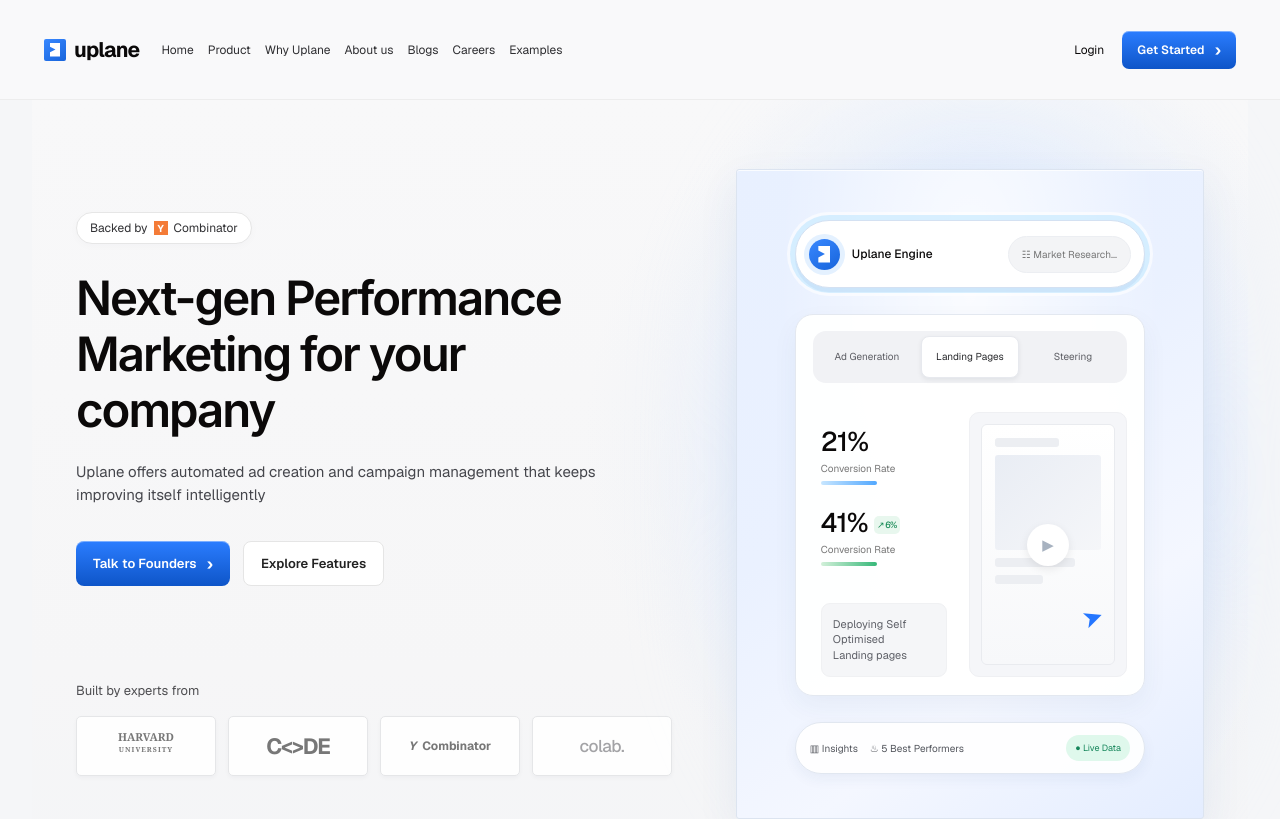
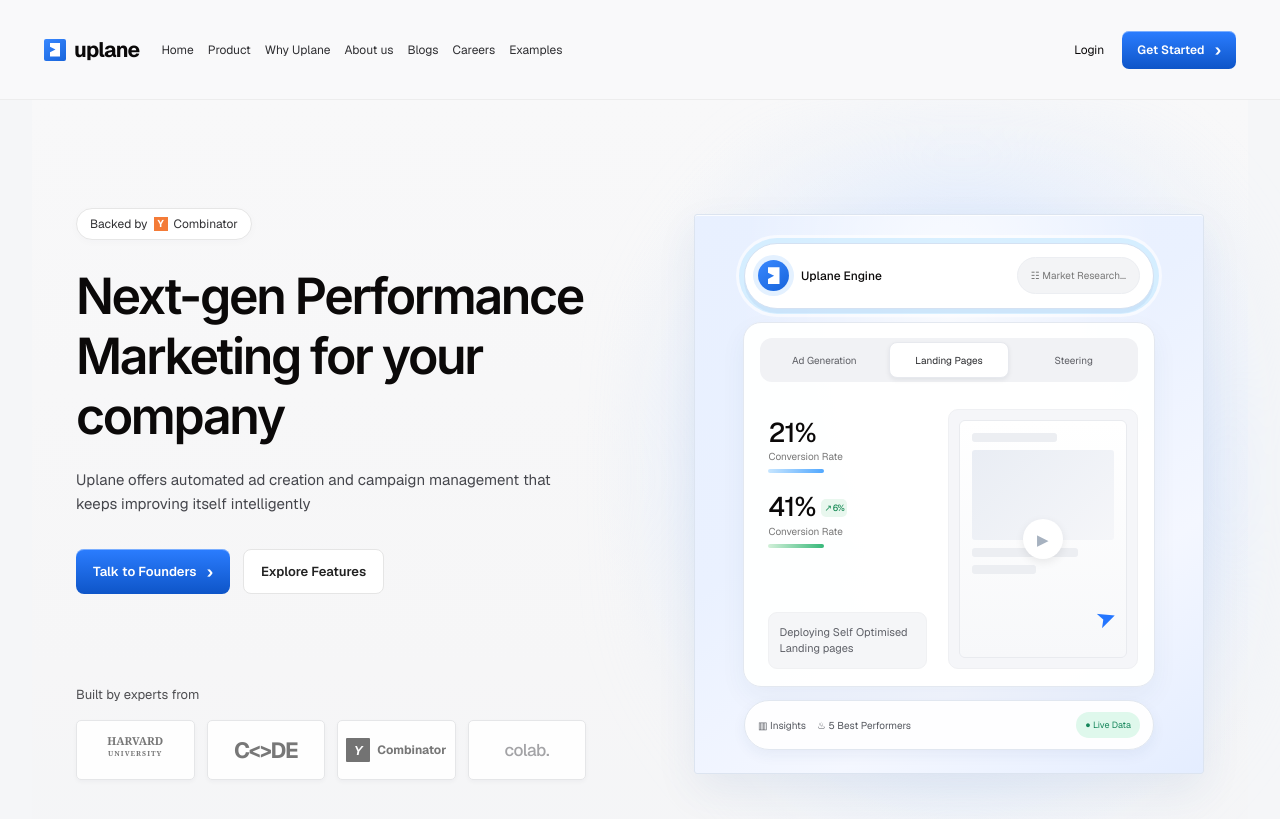
Before and after one commit to adityajadhav19/uplane-website, a Next.js app: page / in a window 1280 px wide. Shown: the top 819 px of the page. Built offline with nearby package versions, Linux system fonts and the light colour scheme.

Commit message:
Match hero dashboard proportions and YC mark to Figma reference

```diff
--- a/app/globals.css
+++ b/app/globals.css
@@ -218,32 +218,238 @@ main{background:#f5f6f8}
 }
 
 
-/* Hard correction for hero proportions and dashboard hierarchy. */
-@media(min-width:761px){
- .hero{grid-template-columns:minmax(0,1.12fr) minmax(0,.88fr)!important;gap:64px!important}
- .hero-copy{width:100%;max-width:680px!important}
- .hero h1{font-size:clamp(46px,3.7vw,58px)!important;letter-spacing:-2px!important;line-height:1.18!important}
- .expert-logos>div{display:grid!important;grid-template-columns:repeat(4,minmax(0,1fr))!important;flex-wrap:nowrap!important;width:100%!important;max-width:680px!important;gap:12px!important}
- .expert-logos>div>span{min-width:0!important;width:100%!important}
+/* Final hero correction based on the supplied Figma reference. */
+@media(min-width:1101px){
+  .hero{
+    grid-template-columns:minmax(0,1fr) minmax(0,1fr)!important;
+    gap:108px!important;
+    min-height:790px;
+    align-items:center;
+  }
+  .hero-copy{width:100%;max-width:620px!important;min-width:0}
+  .hero h1{
+    max-width:620px;
+    font-size:clamp(50px,3.85vw,58px)!important;
+    line-height:1.2!important;
+    letter-spacing:-2.35px!important;
+  }
+  .expert-logos{margin-top:92px}
+  .expert-logos>div{
+    display:grid!important;
+    grid-template-columns:repeat(4,minmax(0,1fr))!important;
+    flex-wrap:nowrap!important;
+    width:100%!important;
+    max-width:620px!important;
+    gap:12px!important;
+  }
+  .expert-logos>div>span{
+    min-width:0!important;
+    width:100%!important;
+    height:60px!important;
+    white-space:nowrap;
+  }
 }
-.engine-panel{display:flex!important;flex-direction:column!important;gap:26px!important}
-.engine-content{display:flex!important;flex-direction:column!important;width:100%!important;min-height:0!important;padding:16px 17px 18px!important}
-.engine-tabs{display:grid!important;grid-template-columns:repeat(3,minmax(0,1fr))!important;width:100%!important;height:auto!important;min-height:0!important;margin:0 0 15px!important;padding:5px!important;gap:5px!important}
-.engine-tabs span{display:flex!important;align-items:center!important;justify-content:center!important;min-width:0!important;width:100%!important;height:42px!important;padding:8px 4px!important;white-space:nowrap!important;line-height:1.2!important}
-.engine-body{display:grid!important;grid-template-columns:minmax(0,.9fr) minmax(0,1fr)!important;align-items:stretch!important;gap:14px!important;width:100%!important;min-height:265px!important}
-.conversion{display:flex!important;flex-direction:column!important;min-width:0!important;gap:20px!important}
-.preview-card{position:relative!important;display:grid!important;min-width:0!important;width:100%!important;min-height:260px!important;height:100%!important}
-.engine-foot{display:flex!important;flex-direction:row!important;align-items:center!important}
+.expert-logos>div>span:nth-child(3){
+  display:flex!important;
+  align-items:center!important;
+  justify-content:center!important;
+  gap:7px!important;
+}
+.expert-logos .yc-mark{
+  display:inline-flex!important;
+  align-items:center!important;
+  justify-content:center!important;
+  flex:0 0 24px!important;
+  width:24px!important;
+  height:24px!important;
+  padding:0!important;
+  margin:0!important;
+  background:#737373!important;
+  color:#fff!important;
+  font-family:Arial,sans-serif!important;
+  font-size:13px!important;
+  font-weight:700!important;
+  line-height:1!important;
+  letter-spacing:0!important;
+  border-radius:1px!important;
+}
+.dashboard-frame{
+  width:100%;
+  aspect-ratio:.91;
+  height:auto;
+  min-height:0!important;
+  padding:5.5% 9.5% 4.5%!important;
+  display:flex;
+  align-items:stretch!important;
+}
+.engine-panel{
+  width:100%;
+  height:100%;
+  min-height:0!important;
+  display:flex!important;
+  flex-direction:column!important;
+  justify-content:space-between;
+  gap:0!important;
+}
+.engine-top{display:flex;justify-content:center;flex:0 0 auto}
+.engine-pill{
+  width:100%;
+  max-width:410px;
+  min-width:0;
+  height:66px!important;
+  min-height:66px;
+}
+.engine-content{
+  display:flex!important;
+  flex-direction:column!important;
+  width:100%;
+  min-height:0!important;
+  height:auto;
+  padding:15px 16px 17px!important;
+  border:1px solid #e3e8f0;
+  border-radius:18px;
+  background:rgba(255,255,255,.97);
+  box-shadow:0 10px 26px rgba(44,74,117,.055);
+}
+.engine-tabs{
+  display:grid!important;
+  grid-template-columns:repeat(3,minmax(0,1fr))!important;
+  width:100%;
+  height:44px!important;
+  min-height:44px!important;
+  margin:0 0 13px!important;
+  padding:4px!important;
+  gap:5px!important;
+  border-radius:12px;
+  background:#f1f2f5;
+}
+.engine-tabs span{
+  display:flex!important;
+  align-items:center!important;
+  justify-content:center!important;
+  width:100%!important;
+  height:100%!important;
+  min-width:0!important;
+  padding:6px 3px!important;
+  white-space:nowrap!important;
+  line-height:1.1!important;
+  font-size:10px;
+}
+.engine-body{
+  display:grid!important;
+  grid-template-columns:minmax(0,.92fr) minmax(0,1fr)!important;
+  align-items:stretch!important;
+  gap:13px!important;
+  width:100%;
+  min-height:260px!important;
+}
+.conversion{
+  display:flex!important;
+  flex-direction:column!important;
+  min-width:0!important;
+  padding:10px 8px 0!important;
+  gap:20px!important;
+}
+.conversion>div{position:relative}
+.conversion b{font-size:27px;line-height:1.05}
+.conversion small{font-size:10px}
+.conversion-line{width:56px;height:4px}
+.conversion p{
+  margin-top:auto!important;
+  padding:12px 10px!important;
+  background:#f5f6f8;
+  border:1px solid #f0f1f3;
+  border-radius:9px;
+  font-size:11px;
+}
+.preview-card{
+  position:relative!important;
+  display:grid!important;
+  min-width:0!important;
+  width:100%!important;
+  min-height:260px!important;
+  height:100%!important;
+  border:1px solid #eff0f3;
+  border-radius:10px;
+  background:#f5f6f9;
+}
+.preview-skeleton{inset:10px;padding:12px}
+.preview-skeleton span:nth-child(2){height:90px}
+.preview-card button{width:40px;height:40px}
+.cursor{bottom:35px;right:20px;font-size:24px}
+.engine-foot{
+  width:100%;
+  max-width:410px;
+  height:50px!important;
+  min-height:50px;
+  margin:0 auto;
+  padding:0 13px;
+  display:flex!important;
+  flex-direction:row!important;
+  align-items:center!important;
+  gap:11px;
+  border:1px solid #e1e7f0;
+  border-radius:28px;
+  background:rgba(255,255,255,.94);
+  box-shadow:0 5px 14px rgba(42,74,125,.06);
+  white-space:nowrap;
+  font-size:10px;
+}
+.engine-foot em{margin-left:auto;font-size:9px;padding:7px 9px}
+@media(max-width:1100px){
+  .hero{
+    grid-template-columns:minmax(0,1fr)!important;
+    gap:42px!important;
+    min-height:0!important;
+    max-width:860px;
+    padding-top:54px;
+    padding-bottom:58px;
+  }
+  .hero-copy{max-width:100%!important}
+  .hero h1{font-size:clamp(42px,6vw,58px)!important;max-width:700px}
+  .expert-logos{margin-top:58px}
+  .expert-logos>div{grid-template-columns:repeat(4,minmax(0,1fr))!important;gap:9px!important;max-width:620px}
+  .hero-dashboard{width:100%;max-width:610px;margin:0 auto}
+  .dashboard-frame{aspect-ratio:.91;min-height:0!important;padding:5.5% 9.5% 4.5%!important}
+  .engine-panel{gap:0!important}
+  .engine-body{min-height:260px!important}
+}
 @media(max-width:760px){
- .hero{grid-template-columns:1fr!important;gap:42px!important}
- .hero h1{font-size:clamp(40px,8.8vw,54px)!important}
- .expert-logos>div{grid-template-columns:repeat(4,minmax(0,1fr))!important;gap:7px!important}
- .engine-content{padding:12px!important}
- .engine-body{grid-template-columns:minmax(0,.88fr) minmax(0,1fr)!important;min-height:210px!important;gap:9px!important}
- .preview-card{min-height:205px!important}
+  .hero{padding-left:24px!important;padding-right:24px!important;gap:36px!important}
+  .hero h1{font-size:clamp(40px,8.2vw,54px)!important;letter-spacing:-1.8px!important}
+  .hero-copy>p{font-size:14px}
+  .expert-logos{margin-top:46px}
+  .expert-logos>div{gap:7px!important}
+  .expert-logos>div>span{height:48px!important;padding:6px!important;font-size:10px}
+  .expert-logos span:first-child{font-size:9px;padding-top:12px}
+  .expert-logos .code-logo{font-size:16px}
+  .expert-logos>div>span:nth-child(3){font-size:9px;gap:5px!important}
+  .expert-logos .yc-mark{flex-basis:20px!important;width:20px!important;height:20px!important;font-size:11px!important}
+  .expert-logos>div>span:nth-child(4){font-size:13px}
+  .hero-dashboard{max-width:610px}
+  .dashboard-frame{aspect-ratio:.91}
+  .engine-pill{height:56px!important;min-height:56px}
+  .engine-search{max-width:140px;padding:9px}
+  .engine-content{padding:12px!important}
+  .engine-tabs{height:40px!important;min-height:40px!important;margin-bottom:11px!important}
+  .engine-tabs span{font-size:8px}
+  .engine-body{min-height:220px!important;gap:9px!important}
+  .conversion{gap:14px!important;padding:8px 2px 0!important}
+  .conversion b{font-size:21px}
+  .conversion small{font-size:8px}
+  .conversion p{font-size:9px;padding:8px 7px!important}
+  .preview-card{min-height:220px!important}
+  .preview-skeleton span:nth-child(2){height:68px}
+  .engine-foot{height:42px!important;min-height:42px;font-size:8px;gap:6px;padding:0 9px}
+  .engine-foot em{font-size:7px;padding:5px 6px}
 }
 @media(max-width:420px){
- .expert-logos>div{grid-template-columns:repeat(2,minmax(0,1fr))!important}
- .engine-body{grid-template-columns:minmax(0,.82fr) minmax(0,1fr)!important}
- .preview-card{min-height:185px!important}
+  .hero{padding-left:20px!important;padding-right:20px!important}
+  .expert-logos>div{grid-template-columns:repeat(2,minmax(0,1fr))!important;gap:7px!important}
+  .expert-logos>div>span{height:43px!important}
+  .dashboard-frame{padding:6% 7% 5%!important}
+  .engine-content{padding:9px!important}
+  .engine-body{grid-template-columns:minmax(0,.85fr) minmax(0,1fr)!important;min-height:190px!important;gap:7px!important}
+  .preview-card{min-height:190px!important}
+  .engine-foot span:nth-child(2){display:none}
 }
```
